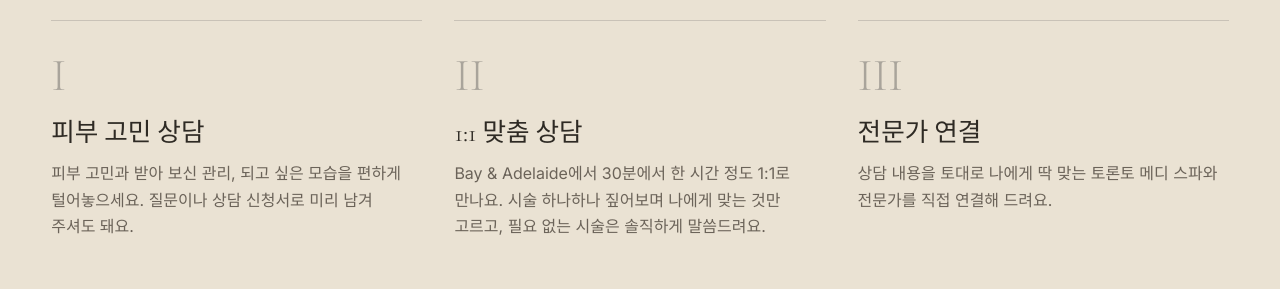
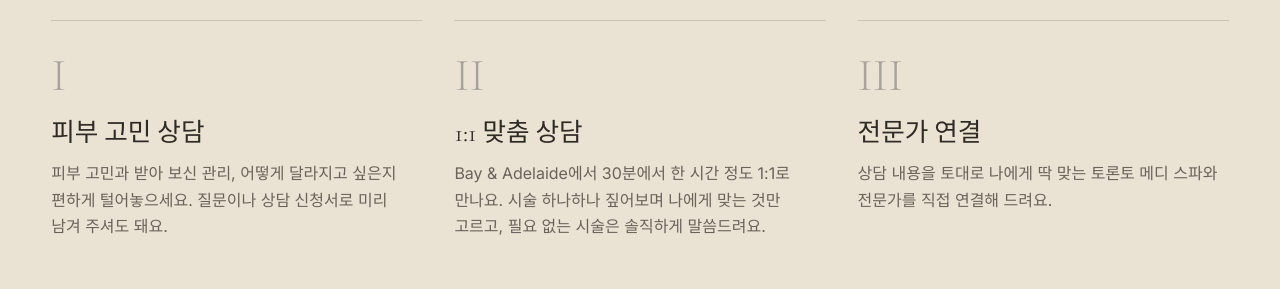
Before and after one commit to kyungleekim92-cmd/jenny-kim-beauty, a Next.js app: page /ko in a window 1280 px wide. Shown: the part 1132-1421 px from the top of the page. Built offline with nearby package versions, Linux system fonts and the light colour scheme.

Commit message:
ko copy: HowItWorks step 1 → 어떻게 달라지고 싶은지

```diff
--- a/components/HowItWorks.tsx
+++ b/components/HowItWorks.tsx
@@ -33,7 +33,7 @@ const copy = {
       {
         n: "I",
         title: "피부 고민 상담",
-        body: "피부 고민과 받아 보신 관리, 되고 싶은 모습을 편하게 털어놓으세요. 질문이나 상담 신청서로 미리 남겨 주셔도 돼요.",
+        body: "피부 고민과 받아 보신 관리, 어떻게 달라지고 싶은지 편하게 털어놓으세요. 질문이나 상담 신청서로 미리 남겨 주셔도 돼요.",
       },
       {
         n: "II",
```
